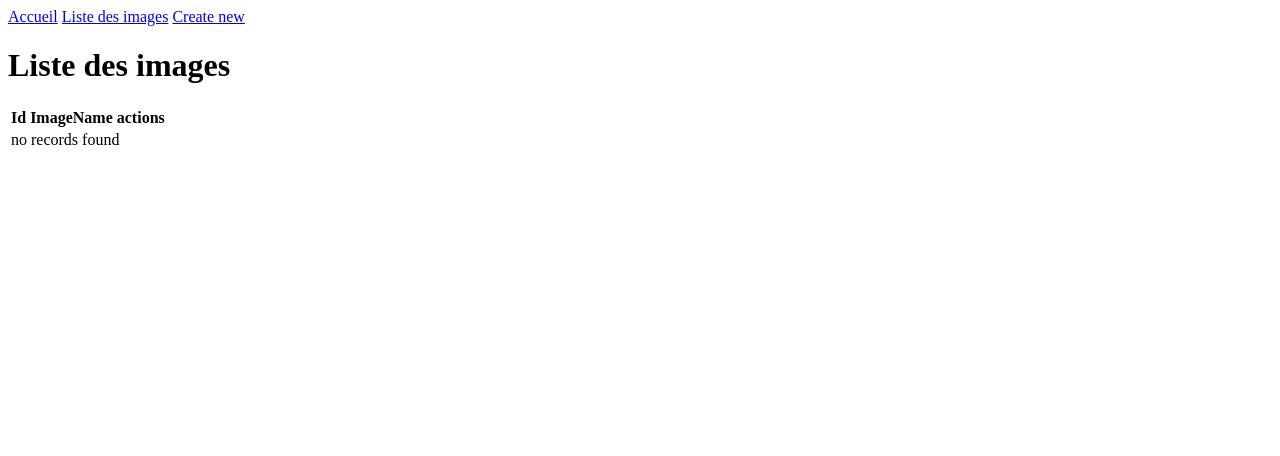
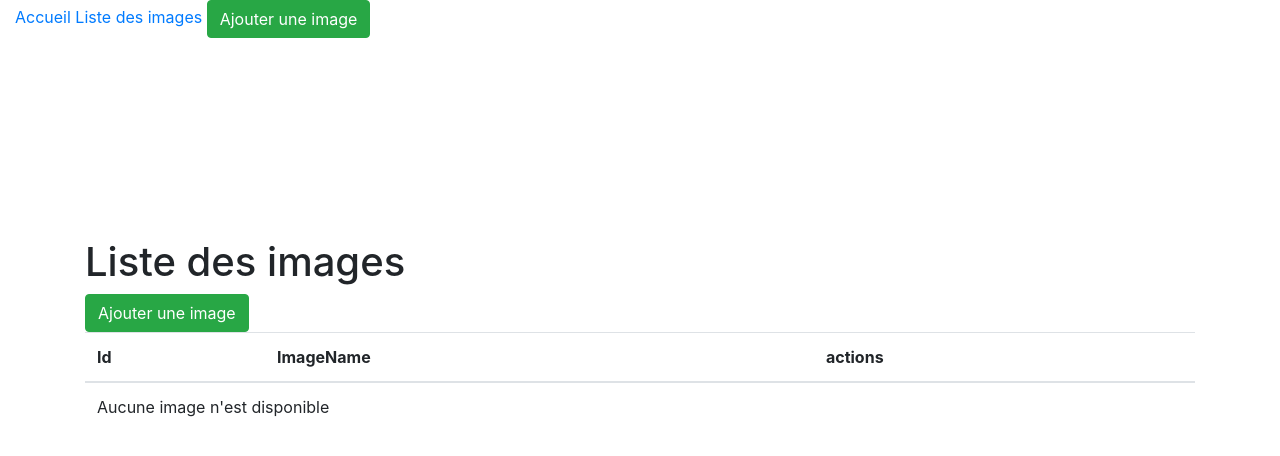
Before and after one commit to nbr-23/slide, a Symfony app: template templates/slide/list.html.twig in a window 1280 px wide. Shown: the top 456 px of the page. Run offline with Twig, Linux system fonts and the light colour scheme; the template is opened without the code that fills it, so the values that code supplies are empty; some libraries are stand-ins or nearby versions.

Commit message:
template update

```diff
--- a/templates/base.html.twig
+++ b/templates/base.html.twig
@@ -5,6 +5,7 @@
     <meta charset="UTF-8">
     <title>{% block title %}Welcome!{% endblock %}</title>
     {% block stylesheets %}{% endblock %}
+    <link rel="stylesheet" href="https://stackpath.bootstrapcdn.com/bootstrap/4.4.1/css/bootstrap.min.css">
 </head>
 
 <body>
--- a/templates/slide/_form.html.twig
+++ b/templates/slide/_form.html.twig
@@ -1,4 +1,4 @@
 {{ form_start(form) }}
     {{ form_widget(form) }}
-    <button class="btn">{{ button_label|default('Save') }}</button>
+    <button class="btn btn-success">{{ button_label|default('Save') }}</button>
 {{ form_end(form) }}
--- a/templates/slide/list.html.twig
+++ b/templates/slide/list.html.twig
@@ -4,10 +4,11 @@
 
 {% block body %}
 
-<a href="{{ path('slide_new') }}">Create new</a>
+<a class="btn btn-success" href="{{ path('slide_new') }}">Ajouter une image</a>
 <div class="row">
+
+<div class="container" style="margin-top: 200px;">
     <h1>Liste des images</h1>
-
     <table class="table">
         <thead>
             <tr>
@@ -22,18 +23,18 @@
                 <td>{{ slide.id }}</td>
                 <td>{{ slide.imageName }}</td>
                 <td>
-
-                    <a href="{{ path('slide_show', {'id': slide.id}) }}">show</a>
-                    {{ include('slide/_delete_form.html.twig') }}
+                    <a class="btn btn-success" href="{{ path('slide_show', {'id': slide.id}) }}">show</a>
+                   <div class="btn btn-danger">{{ include('slide/_delete_form.html.twig') }}</div>
                 </td>
             </tr>
             {% else %}
             <tr>
-                <td colspan="3">no records found</td>
+                <td colspan="3">Aucune image n'est disponible</td>
+                <a class="btn btn-success" href="{{ path('slide_new') }}">Ajouter une image</a>
             </tr>
             {% endfor %}
         </tbody>
     </table>
-
+</div>
 </div>
 {% endblock %}
```
Also changed, not shown: templates/slide/slide.html.twig (+7 -10 lines), public/images/products/home-bg.jpg (deleted).
